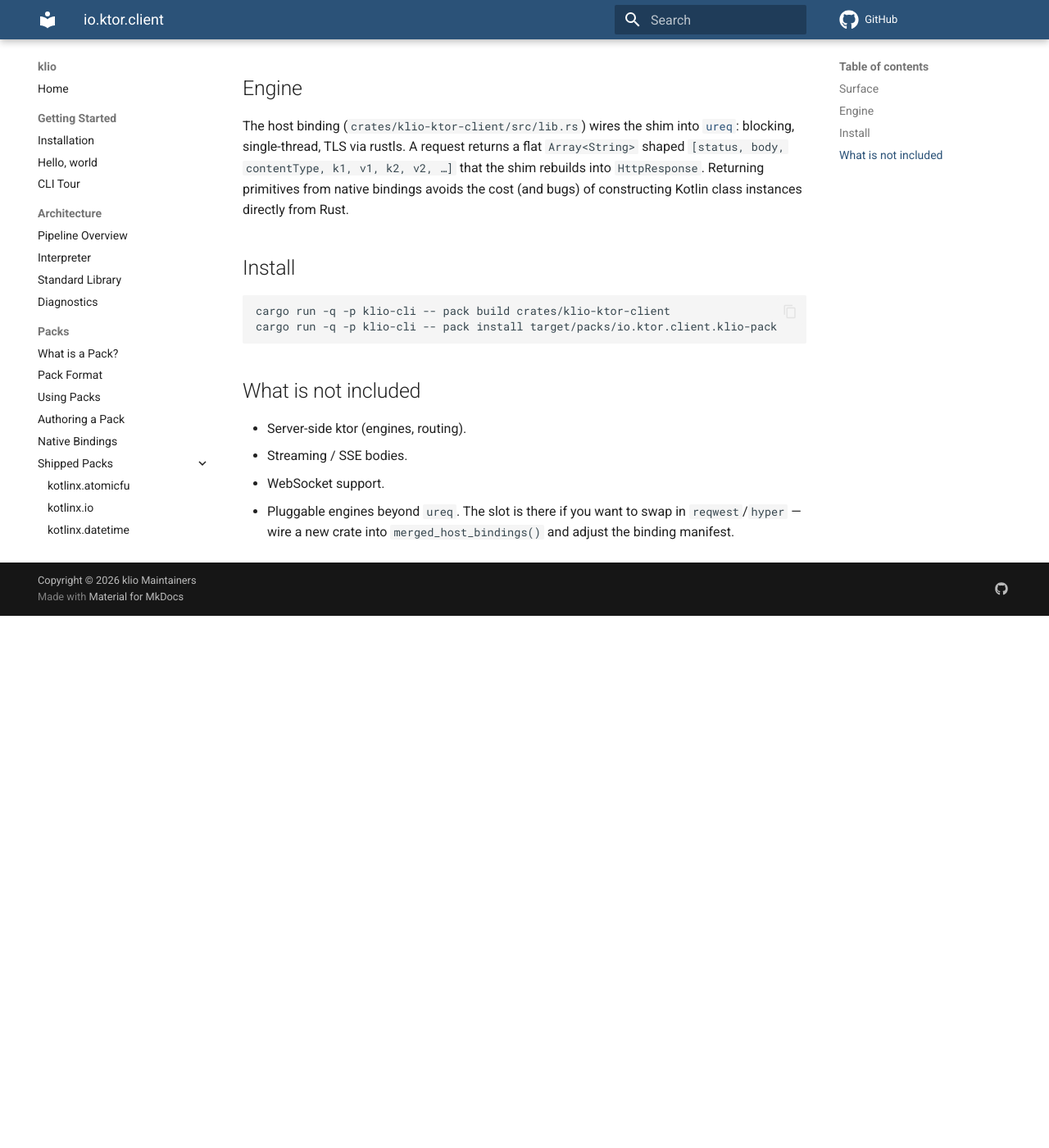
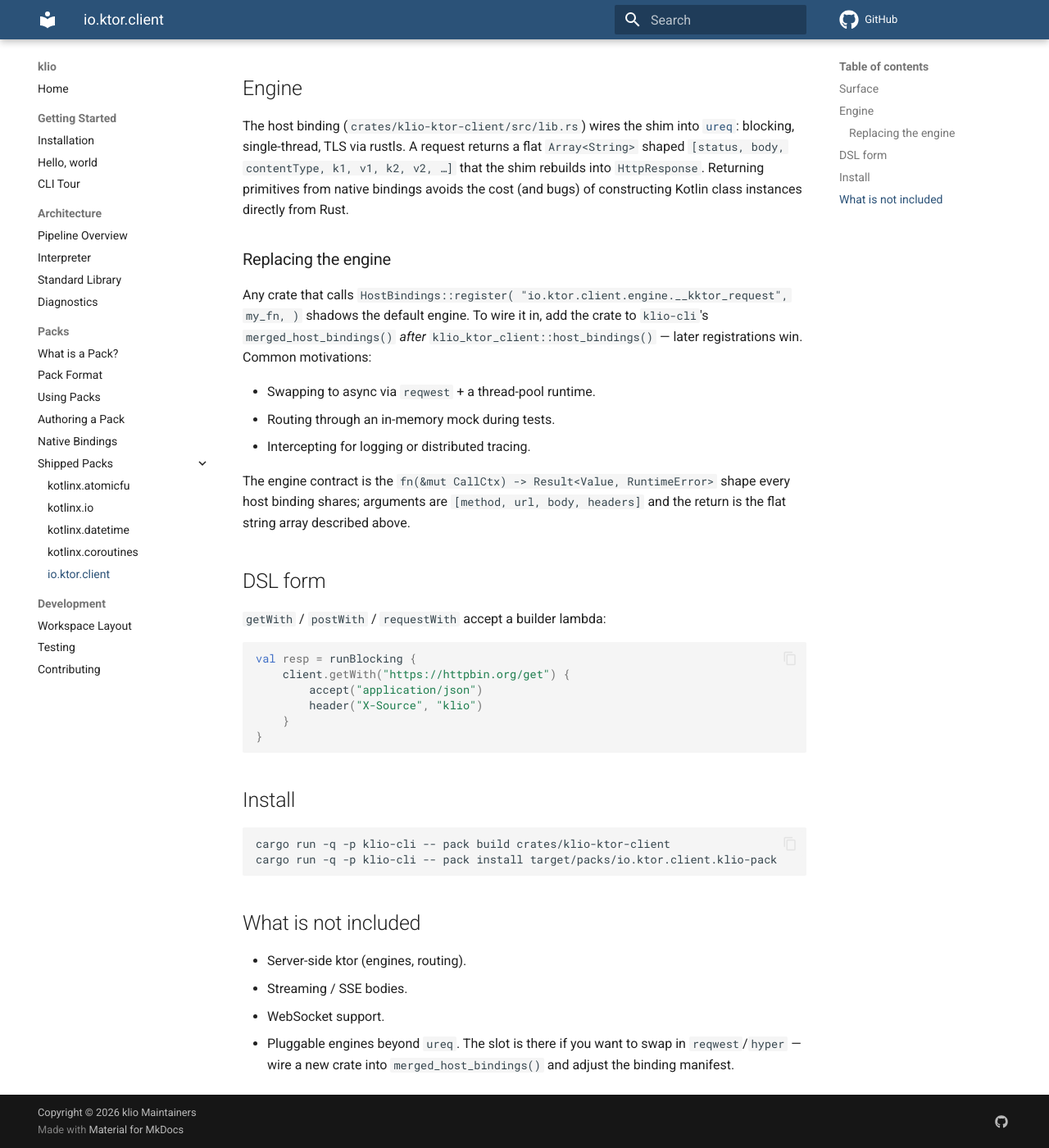
Before and after one commit to DrewCarlson/klio, an MkDocs documentation site: the page built from docs/packs/shipped/ktor-client.md, in a window 1280 px wide and 1400 px high, scrolled down 1083 px. Shown: the whole window at 82% size. Built offline with MkDocs 1.6.1 and Material for MkDocs 9.7.7, drawn with Linux system fonts in a browser that asks for light colours; comment, search, counter and statistics services are not loaded; before the commit the page ends 1834 px from its top, so only the background shows below that.

Commit message:
klio-ktor-client: DSL builder lambdas + document engine plugin slot
getWith / postWith / requestWith are suspending extension functions
on HttpClient that take a HttpRequestBuilder.() -> Unit and dispatch
through the existing request() pipeline. Matches upstream ktor's
builder DSL shape.

docs/packs/shipped/ktor-client.md documents how to shadow
__kktor_request via a competing HostBindings registration so
third-party crates can swap the engine without recompiling
klio-ktor-client.

````diff
--- a/docs/packs/shipped/ktor-client.md
+++ b/docs/packs/shipped/ktor-client.md
@@ -47,6 +47,36 @@
 from native bindings avoids the cost (and bugs) of constructing
 Kotlin class instances directly from Rust.
 
+### Replacing the engine
+
+Any crate that calls `HostBindings::register(
+"io.ktor.client.engine.__kktor_request", my_fn,
+)` shadows the default engine. To wire it in, add the crate to
+`klio-cli`'s `merged_host_bindings()` *after* `klio_ktor_client::host_bindings()`
+— later registrations win. Common motivations:
+
+- Swapping to async via `reqwest` + a thread-pool runtime.
+- Routing through an in-memory mock during tests.
+- Intercepting for logging or distributed tracing.
+
+The engine contract is the
+`fn(&mut CallCtx) -> Result<Value, RuntimeError>` shape every
+host binding shares; arguments are `[method, url, body, headers]`
+and the return is the flat string array described above.
+
+## DSL form
+
+`getWith` / `postWith` / `requestWith` accept a builder lambda:
+
+```kotlin
+val resp = runBlocking {
+    client.getWith("https://httpbin.org/get") {
+        accept("application/json")
+        header("X-Source", "klio")
+    }
+}
+```
+
 ## Install
 
 ```sh
````
Also changed, not shown: 1 other file.
